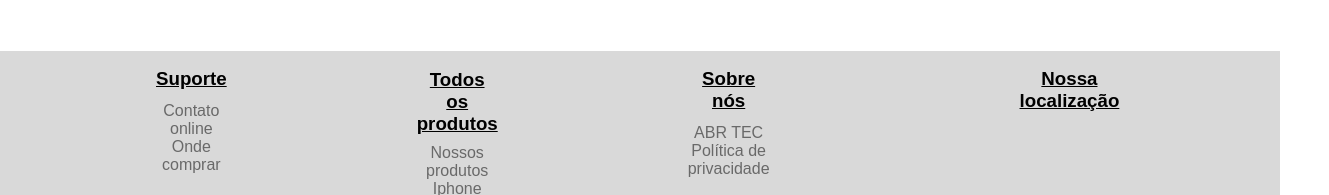
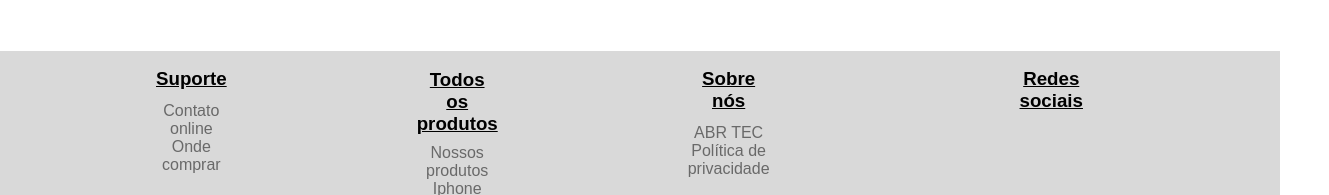
Before and after one commit to anaClara3112/projeto, a plain HTML site: page index.html in a window 1280 px wide. Shown: the part 483-678 px from the top of the page, 1329 px wide, since content can reach past the window. Drawn offline with Linux system fonts and the light colour scheme.

Commit message:
commit 2

```diff
--- a/index.html
+++ b/index.html
@@ -57,7 +57,7 @@
       </ul>
     </div>
     <div class="boxs">
-      <h3 class="todos5">Nossa localização</h3>
+      <h3 class="todos5">Redes sociais</h3>
     </div>
 
 </nav>
```
Also changed, not shown: style.css (line endings or trailing spaces).
